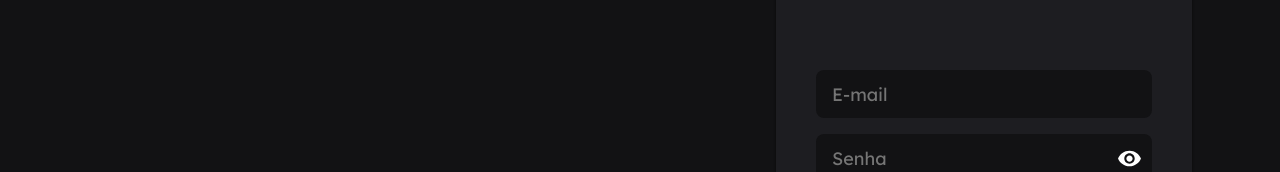
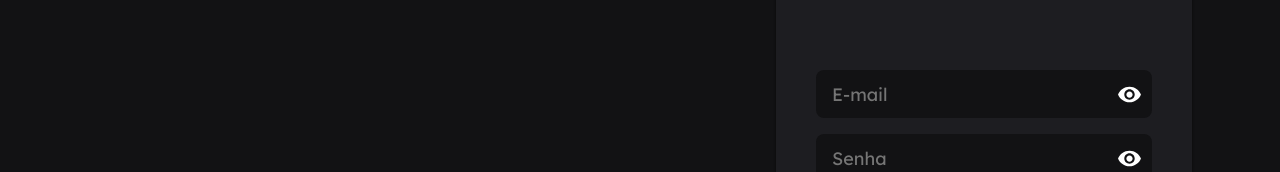
Before and after one commit to Lucas-Franson/Wenzer, a React (Create React App) app in the folder wenzer_web/: page /login/login in a window 1280 px wide. Shown: the part 185-357 px from the top of the page. Built offline with nearby package versions, Linux system fonts and the light colour scheme.

Commit message:
Hotfix -> Ajuste caminho arquivos

```diff
--- a/wenzer_web/src/App.tsx
+++ b/wenzer_web/src/App.tsx
@@ -1,7 +1,7 @@
 import Routes from './Routes';
 import { ThemeProvider } from 'styled-components';
-import GlobalStyles from './Styles/GlobalStyles';
-import { useTheme } from './Styles/Hook/theme';
+import GlobalStyles from './styles/GlobalStyles';
+import { useTheme } from './styles/Hook/theme';
 
 function App() {
   const { theme } = useTheme();
--- a/wenzer_web/src/Components/TopBarWelcome/TopBarWelcome.tsx
+++ b/wenzer_web/src/Components/TopBarWelcome/TopBarWelcome.tsx
@@ -2,8 +2,8 @@ import { memo, ReactElement, useState, useRef } from "react";
 import { Button } from '@material-ui/core';
 import { BsSun, BsMoon } from 'react-icons/bs';
 import { MdMenu } from 'react-icons/md';
-import { useTheme } from '../../Styles/Hook/theme';
-import WenzerLogo from '../../Utils/image/LogoWenzerOriginal.svg';
+import { useTheme } from '../../styles/Hook/theme';
+import WenzerLogo from '../../utils/image/LogoWenzerOriginal.svg';
 import { Container, ContentMenu, ContainerMenu } from "./styles";
 import SwipeableDrawer from "@material-ui/core/SwipeableDrawer";
 
--- a/wenzer_web/src/Pages/Login/LoginForm/index.tsx
+++ b/wenzer_web/src/Pages/Login/LoginForm/index.tsx
@@ -1,7 +1,7 @@
 import { memo, useState } from "react";
 import { Container } from "./styles";
-import InputPassword from '../../../Components/InputPassword';
-import InputText from "../../../Components/InputText";
+import InputPassword from '../../../components/InputPassword';
+import InputText from "../../../components/InputPassword";
 
 function Login() {
   const [email, setEmail] = useState('');
@@ -17,7 +17,7 @@ function Login() {
         e.preventDefault();
         onSubmit();
       }}>
-        <InputText type="Email" placeholder="E-mail" required={true} onChange={(e) => setEmail(e.target.value)} />
+        <InputText placeholder="E-mail" required={true} onChange={(e) => setEmail(e.target.value)} />
         <InputPassword placeholder="Senha" required={true} onChange={(e) => setPassword(e.target.value)} />
         <a href="##">Esqueceu sua senha?</a>
         <button type="submit">Entrar</button>
--- a/wenzer_web/src/Pages/Register/Register.tsx
+++ b/wenzer_web/src/Pages/Register/Register.tsx
@@ -2,7 +2,7 @@ import React, { ReactElement, useState } from 'react';
 import RegisterForm from './RegisterForm';
 import { MdArrowBack } from 'react-icons/md'
 import { Container } from './styles';
-import DialogTermsAndPolicy from "../../Components/DialogTermsPolicy";
+import DialogTermsAndPolicy from "../../components/DialogTermsPolicy";
 
 function Register(): ReactElement {
   const [isTerms, setIsTerms] = useState(false);
--- a/wenzer_web/src/Pages/Register/RegisterForm/index.tsx
+++ b/wenzer_web/src/Pages/Register/RegisterForm/index.tsx
@@ -1,7 +1,7 @@
 import { memo, useState } from "react";
 import { Container } from "./styles";
-import InputText from "../../../Components/InputText";
-import InputPassword from "../../../Components/InputPassword";
+import InputText from "../../../components/InputText";
+import InputPassword from "../../../components/InputPassword";
 
 function Login() {
   const [name, setName] = useState('');
--- a/wenzer_web/src/Pages/Welcome/components/EmailConfirmed/index.tsx
+++ b/wenzer_web/src/Pages/Welcome/components/EmailConfirmed/index.tsx
@@ -1,7 +1,7 @@
 import { memo, useContext } from "react";
 import { Container } from "./styles";
 import WelcomeContext from '../../context';
-import FeedbackOk from "../../../../Components/Animation/FeedbackOK";
+import FeedbackOk from "../../../../components/Animation/FeedbackOK";
 
 function ConfirmedEmail() {
   const { setIsEmailConfirmed, isEmailConfirmed } = useContext(WelcomeContext);
--- a/wenzer_web/src/Pages/Welcome/components/VipListForm/index.tsx
+++ b/wenzer_web/src/Pages/Welcome/components/VipListForm/index.tsx
@@ -1,10 +1,10 @@
 import { useState, useContext, FormEvent, memo } from "react";
 import WelcomeContext from '../../context';
-import api from '../../../../Services/api/api';
+import api from '../../../../services/api/api';
 import { toast } from 'react-toastify';
 
 import { CircularProgress } from '@material-ui/core';
-import InputText from '../../../../Components/InputText';
+import InputText from '../../../../components/InputText';
 
 import { Container } from "./styles";
 
--- a/wenzer_web/src/index.tsx
+++ b/wenzer_web/src/index.tsx
@@ -1,7 +1,7 @@
 import React from 'react';
 import ReactDOM from 'react-dom';
 import App from './App';
-import { ThemeProvider } from './Styles/Hook/theme';
+import { ThemeProvider } from './styles/Hook/theme';
 
 ReactDOM.render(
   <React.StrictMode>
```
Also changed, not shown: wenzer_web/src/Pages/Welcome/Welcome.tsx (+4 -4 lines), wenzer_web/src/Routes/auth.routes.tsx (+4 -4 lines).
